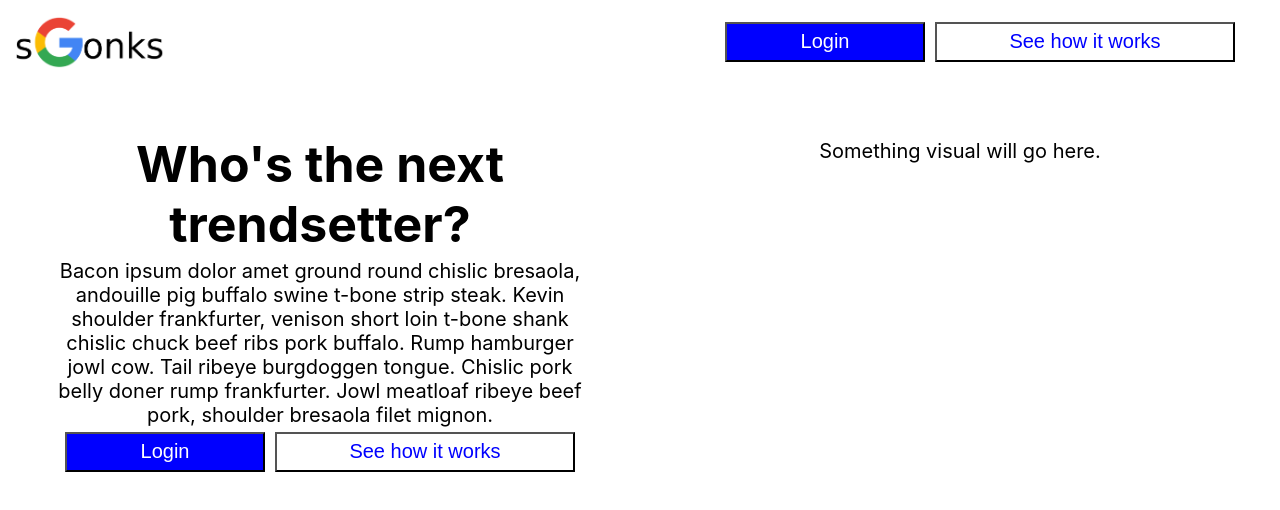
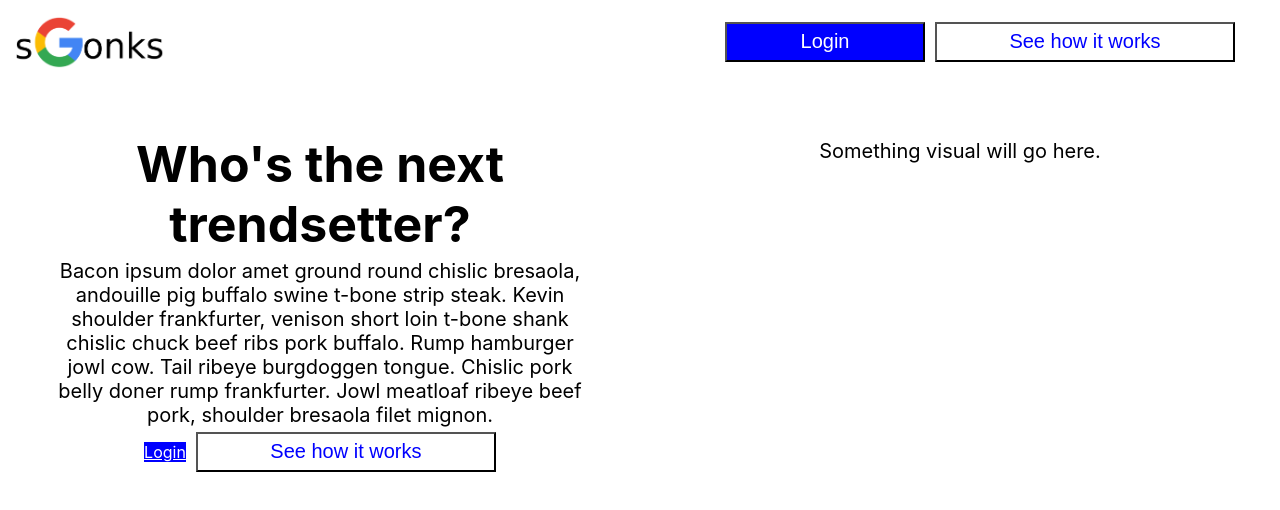
Before and after one commit to googleinterns/sgonks, a React (Create React App) app in the folder portfolio/frontend/: page / in a window 1280 px wide. Shown: the top 510 px of the page. Built offline with nearby package versions, Linux system fonts and the light colour scheme.

Commit message:
Amend routing for login to sgonks platform

```diff
--- a/portfolio/frontend/src/App.js
+++ b/portfolio/frontend/src/App.js
@@ -1,18 +1,18 @@
-import './App.css'
+import "./App.css"
+import { BrowserRouter, Route } from "react-router-dom"
 
-import {useState} from 'react';
-import {BrowserRouter} from 'react-router-dom'
-
-import Login from './containers/Login/Login'
-import SGonksPlatfrom from './containers/SGonksPlatform/SGonksPlatform'
+import Login from "./containers/Login/Login"
+import SGonksPlatfrom from "./containers/SGonksPlatform/SGonksPlatform"
 
 function App() {
-  const [content, setContent] = useState(<Login handler={
-    () => setContent(<SGonksPlatfrom></SGonksPlatfrom>)}></Login>)
-
-    return (<BrowserRouter>
-            <div className = 'App'>{content}</div>
-    </BrowserRouter>)
+  return (
+    <BrowserRouter>
+      <div className="App">
+        <Route path="/" exact component={Login}></Route>
+        <Route path="/sgonks-platform" component={SGonksPlatfrom}></Route>
+      </div>
+    </BrowserRouter>
+  )
 }
 
 export default App
--- a/portfolio/frontend/src/containers/Login/Login.js
+++ b/portfolio/frontend/src/containers/Login/Login.js
@@ -1,5 +1,6 @@
 import React from "react"
 import classes from "./Login.module.css"
+import {Link} from "react-router-dom"
 
 const Login = (props) => {
     return (
@@ -20,7 +21,7 @@ const Login = (props) => {
                         Rump hamburger jowl cow. Tail ribeye burgdoggen tongue. Chislic pork belly doner rump frankfurter.
                         Jowl meatloaf ribeye beef pork, shoulder bresaola filet mignon.</p>
                     <div className={classes.Buttons}>
-                        <button className={classes.Login} onClick={() => props.handler()}>Login</button>
+                        <Link className={classes.Login} to="/sgonks-platform">Login</Link>
                         <button className={classes.Help}>See how it works</button>
                     </div>
                 </div>
--- a/portfolio/frontend/src/containers/SGonksPlatform/SGonksPlatform.js
+++ b/portfolio/frontend/src/containers/SGonksPlatform/SGonksPlatform.js
@@ -14,25 +14,25 @@ const SGonksPlatform = (props) => {
         <nav>
           <ul>
             <li>
-              <NavLink to="/dashboard">Dashboard</NavLink>
+              <NavLink to={props.match.url}>Dashboard</NavLink>
             </li>
             <li>
-              <NavLink to="/mysgonks">My sGonks</NavLink>
+              <NavLink to={props.match.url + "/mysgonks"}>My sGonks</NavLink>
             </li>
             <li>
-              <NavLink to="/competition">Competition</NavLink>
+              <NavLink to={props.match.url + "/competition"}>Competition</NavLink>
             </li>
             <li>
-              <NavLink to="/marketplace">sGonks Market</NavLink>
+              <NavLink to={props.match.url + "/marketplace"}>sGonks Market</NavLink>
             </li>
           </ul>
         </nav>
       </header>
       <div className={classes.Content}>
-        <Route path="/dashboard" exact component={Dashboard}></Route>
-        <Route path="/mysgonks" exact component={MySGonks}></Route>
-        <Route path="/competition" exact component={Competition}></Route>
-        <Route path="/marketplace" exact component={Marketplace}></Route>
+        <Route path={props.match.url} exact component={Dashboard}></Route>
+        <Route path={props.match.url + "/mysgonks"} exact component={MySGonks}></Route>
+        <Route path={props.match.url + "/competition"} exact component={Competition}></Route>
+        <Route path={props.match.url + "/marketplace"} exact component={Marketplace}></Route>
       </div>
     </div>
   )
```
